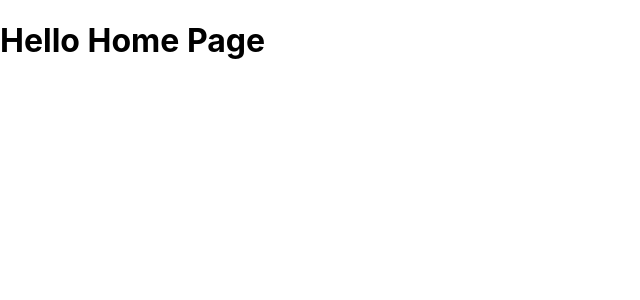
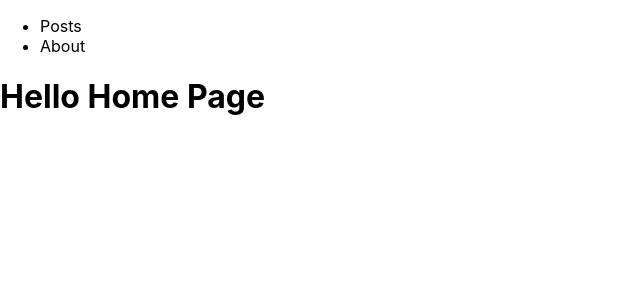
Before and after one commit to FoxyGirl/next-start, a Next.js app: page / in a window 1280 px wide. Shown: the top 300 px of the page, without its empty margins (0-640 px from the left). Built offline with nearby package versions, Linux system fonts and the light colour scheme.

Commit message:
Add universal links

```diff
--- a/pages/index.js
+++ b/pages/index.js
@@ -1,9 +1,24 @@
+import Link from 'next/link'
 import Head from 'next/head'
 import styles from '../styles/Home.module.css'
 
 const Home = () => {
   return (
     <div className="main">
+      <nav>
+        <ul>
+          <li>
+            <Link href="/posts">
+              <a>Posts</a>
+            </Link>
+          </li>
+          <li>
+            <Link href="/about">
+              <a>About</a>
+            </Link>
+          </li>
+        </ul>
+      </nav>
       <h1>Hello Home Page</h1>
     </div>
   )
```
